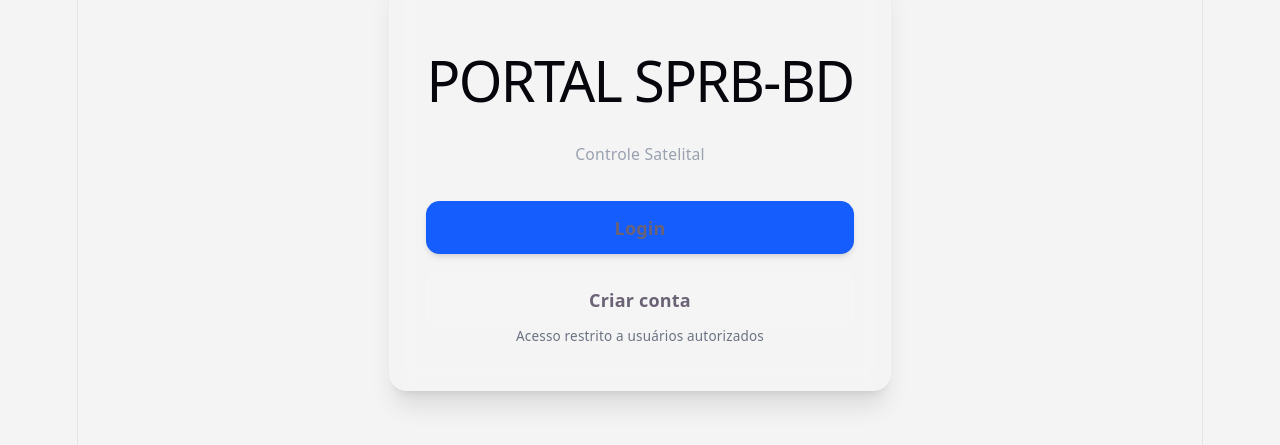
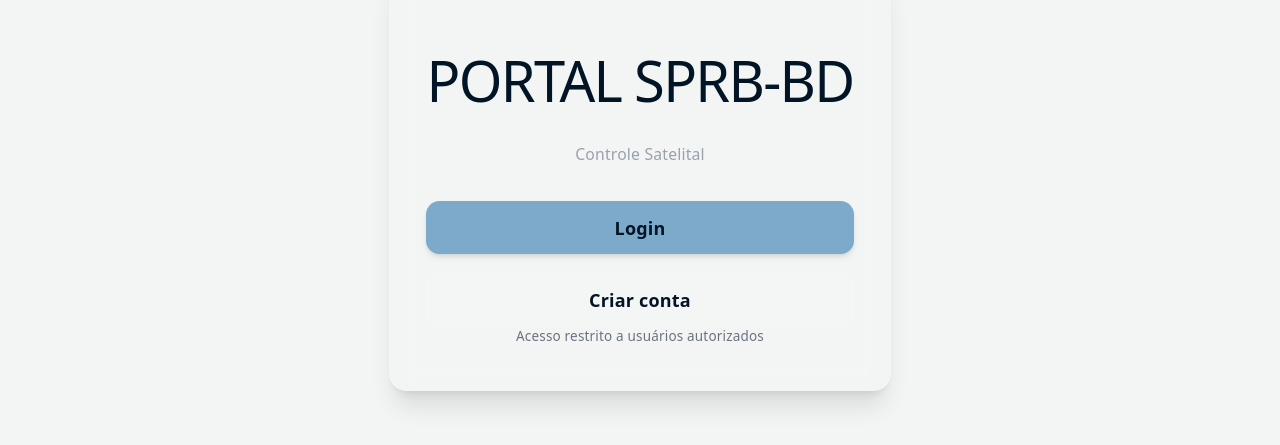
Before and after one commit to sprbbd2026/projeto_sprbbd, a React (Vite) app in the folder ts1/ts1-front/: page / in a window 1280 px wide. Shown: the part 219-664 px from the top of the page. Built offline with nearby package versions, Linux system fonts and the light colour scheme.

Commit message:
style: ajustando index.css

```diff
--- a/ts1/ts1-front/src/index.css
+++ b/ts1/ts1-front/src/index.css
@@ -1,21 +1,17 @@
 @import "tailwindcss";
 
 :root {
-  --text: #6b6375;
-  --text-h: #08060d;
-  --bg: #F4F4F4;
-  --border: #e5e4e7;
-  --code-bg: #f4f3ec;
-  --accent: #aa3bff;
+  --text: #021526;
+  --text-h: #5286AC;
+  --bg: #F3F4F4;
+   --accent: #7DAACB;
   --accent-bg: rgba(170, 59, 255, 0.1);
   --accent-border: rgba(170, 59, 255, 0.5);
-  --social-bg: rgba(244, 243, 236, 0.5);
   --shadow:
     rgba(0, 0, 0, 0.1) 0 10px 15px -3px, rgba(0, 0, 0, 0.05) 0 4px 6px -2px;
 
   --sans: system-ui, 'Segoe UI', Roboto, sans-serif;
   --heading: system-ui, 'Segoe UI', Roboto, sans-serif;
-  --mono: ui-monospace, Consolas, monospace;
 
   font: 18px/145% var(--sans);
   letter-spacing: 0.18px;
@@ -34,21 +30,15 @@
 
 @media (prefers-color-scheme: dark) {
   :root {
-    --text: #9ca3af;
-    --text-h: #f3f4f6;
+    --text: #F3F4F4;
+    --text-h: #424F85;
     --bg: #021526;
     --border: #2e303a;
-    --code-bg: #1f2028;
-    --accent: #55679C;
+    --accent: #5665A0;
     --accent-bg: rgba(192, 132, 252, 0.15);
     --accent-border: rgba(192, 132, 252, 0.5);
-    --social-bg: rgba(47, 48, 58, 0.5);
     --shadow:
       rgba(0, 0, 0, 0.4) 0 10px 15px -3px, rgba(0, 0, 0, 0.25) 0 4px 6px -2px;
-  }
-
-  #social .button-icon {
-    filter: invert(1) brightness(2);
   }
 }
 
@@ -68,12 +58,17 @@ body {
   margin: 0;
 }
 
-h1,
+h1{
+    font-family: var(--sans);
+    font-weight: 400;
+    color: var(--text);
+  }
+
 h2 {
-  font-family: var(--heading);
-  font-weight: 500;
-  color: var(--text-h);
-}
+    font-family: var(--sans);
+    font-weight: 600;
+    color: var(--text);
+  }
 
 h1 {
   font-size: 56px;
@@ -96,18 +91,3 @@ h2 {
 p {
   margin: 0;
 }
-
-code,
-.counter {
-  font-family: var(--mono);
-  display: inline-flex;
-  border-radius: 4px;
-  color: var(--text-h);
-}
-
-code {
-  font-size: 15px;
-  line-height: 135%;
-  padding: 4px 8px;
-  background: var(--code-bg);
-}
--- a/ts1/ts1-front/src/pages/HomePage.tsx
+++ b/ts1/ts1-front/src/pages/HomePage.tsx
@@ -18,7 +18,7 @@ export default function HomePage() {
 
                     <Link
                         to="/login"
-                        className="w-full py-3 rounded-xl bg-blue-600 hover:bg-blue-500 active:scale-[0.98] transition-all font-semibold shadow-md">
+                        className="w-full py-3 rounded-xl  bg-[var(--accent)] hover:bg-[var(--text-h)]  active:scale-[0.98] transition-all font-semibold shadow-md">
                         Login
                     </Link>
 
```
